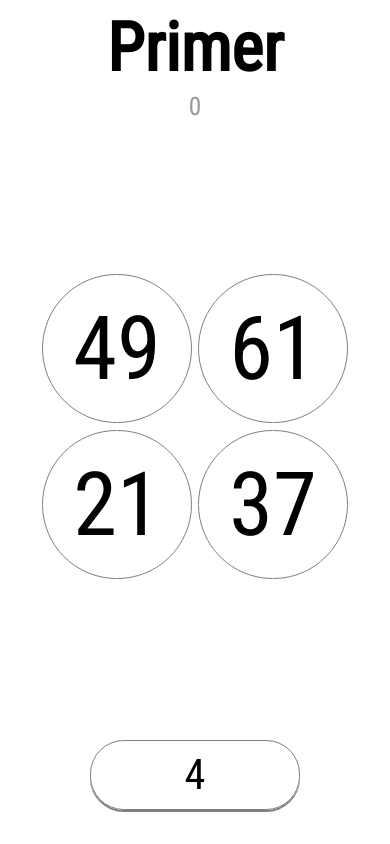
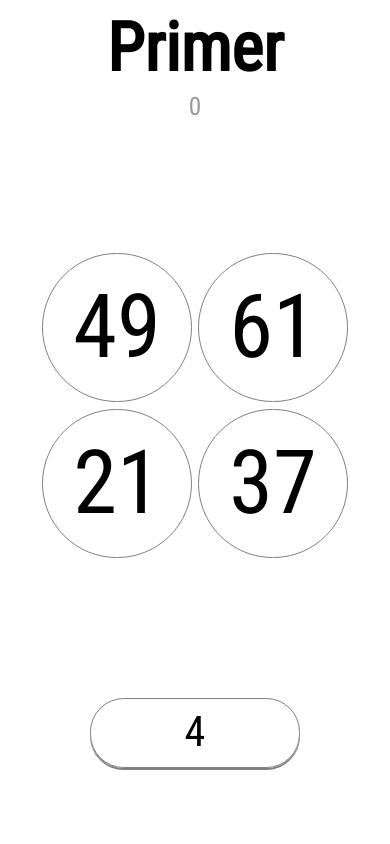
Before and after one commit to samontenegro/primer-react, a React (Create React App) app: page / in a window 390 px wide. Both pictures are taken after a click on the element "Let's go!". Built offline with nearby package versions, Linux system fonts and the light colour scheme.

Commit message:
fixed .app height for mobile

```diff
--- a/src/styles/App.css
+++ b/src/styles/App.css
@@ -189,7 +189,7 @@ h1 {
   -webkit-box-pack: justify;
       -ms-flex-pack: justify;
           justify-content: space-between;
-  height: 85vh;
+  height: 80vh;
 }
 
 .main #app #score {
--- a/src/styles/App.scss
+++ b/src/styles/App.scss
@@ -47,7 +47,7 @@ h1 {
         flex-direction: column;
         justify-content: space-between;
 
-        height: 85vh;
+        height: 80vh;
 
         #score {
             margin: 0;
```
